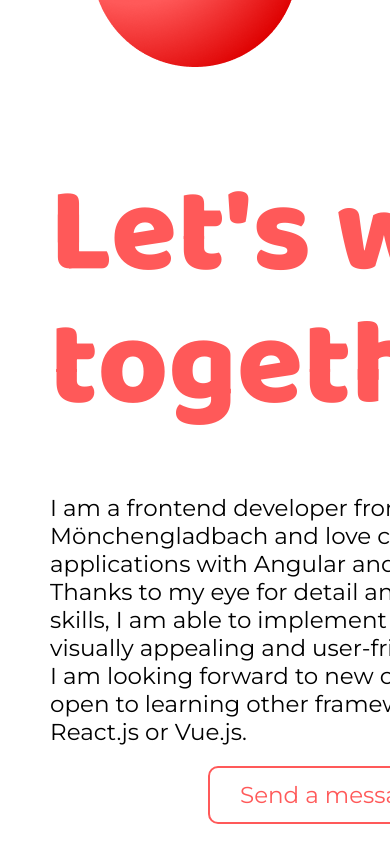
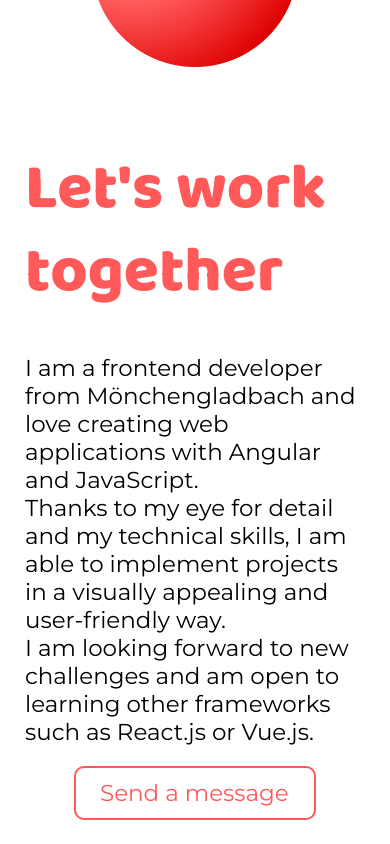
Before and after one commit to LinaWionsek/portfolio, an Angular app: page / in a window 390 px wide. Shown: the part 880-1724 px from the top of the page. Built offline with nearby package versions, Linux system fonts and the light colour scheme.

Commit message:
work together responsive

```diff
--- a/src/app/main-content/about-me/about-me.component.scss
+++ b/src/app/main-content/about-me/about-me.component.scss
@@ -106,7 +106,26 @@ section {
 }
 
 @media (max-width: 900px) {
+  section {
+    margin: 0px 25px 50px 25px;
+  }
+
   .work-together-container {
     flex-direction: column;
   }
+  .headline {
+    font-size: 64px;
+  }
+
+  .mt-60neg {
+    margin-top: -20px !important;
+  }
+  .description-container {
+    width: auto;
+  }
+  .btn {
+    width: 242px;
+    height: 54px;
+    padding: 13px 24px;
+  }
 }
```
